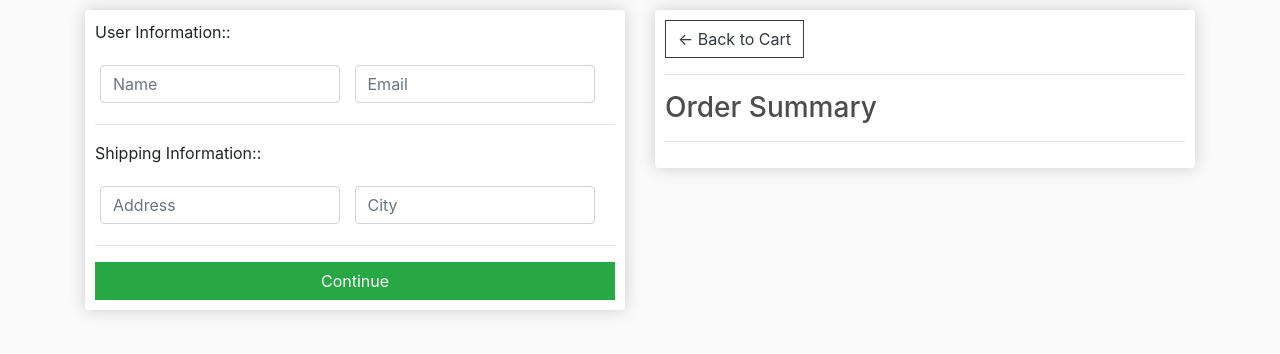
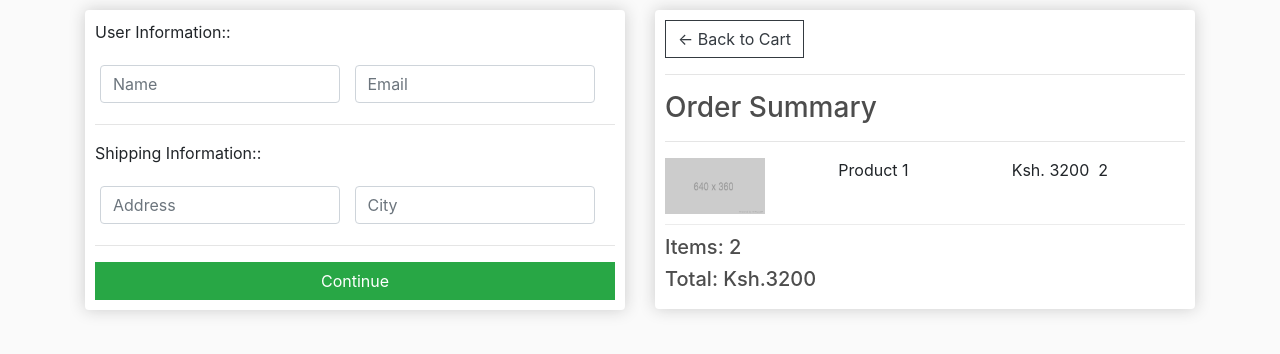
Before and after one commit to CindyKatoni/HeavenScent, a Django app: page /checkout/ in a window 1280 px wide. Shown: the part 57-411 px from the top of the page. Run offline with Django 3.2, Linux system fonts and the light colour scheme; some libraries are stand-ins or nearby versions.

Commit message:
checkoutpage styling

```diff
--- a/store/templates/store/checkout.html
+++ b/store/templates/store/checkout.html
@@ -40,6 +40,20 @@
             <hr>
             <h3>Order Summary</h3>
             <hr>
+            <div class="cart-row">
+                <div style="flex:2;"><img class="row-image" src="{%static 'images/placeholder.png'%}" alt=""></div>
+                <div style="flex:2;">
+                    <p>Product 1</p>
+                </div>
+                <div style="flex:1;">
+                    <p>Ksh. 3200</p>
+                </div>
+                <div style="flex:1;">
+                    <p>2</p>
+                </div>
+            </div>
+            <h5>Items: 2</h5>
+            <h5>Total: Ksh.3200</h5>
         </div>
 
     </div>
```
